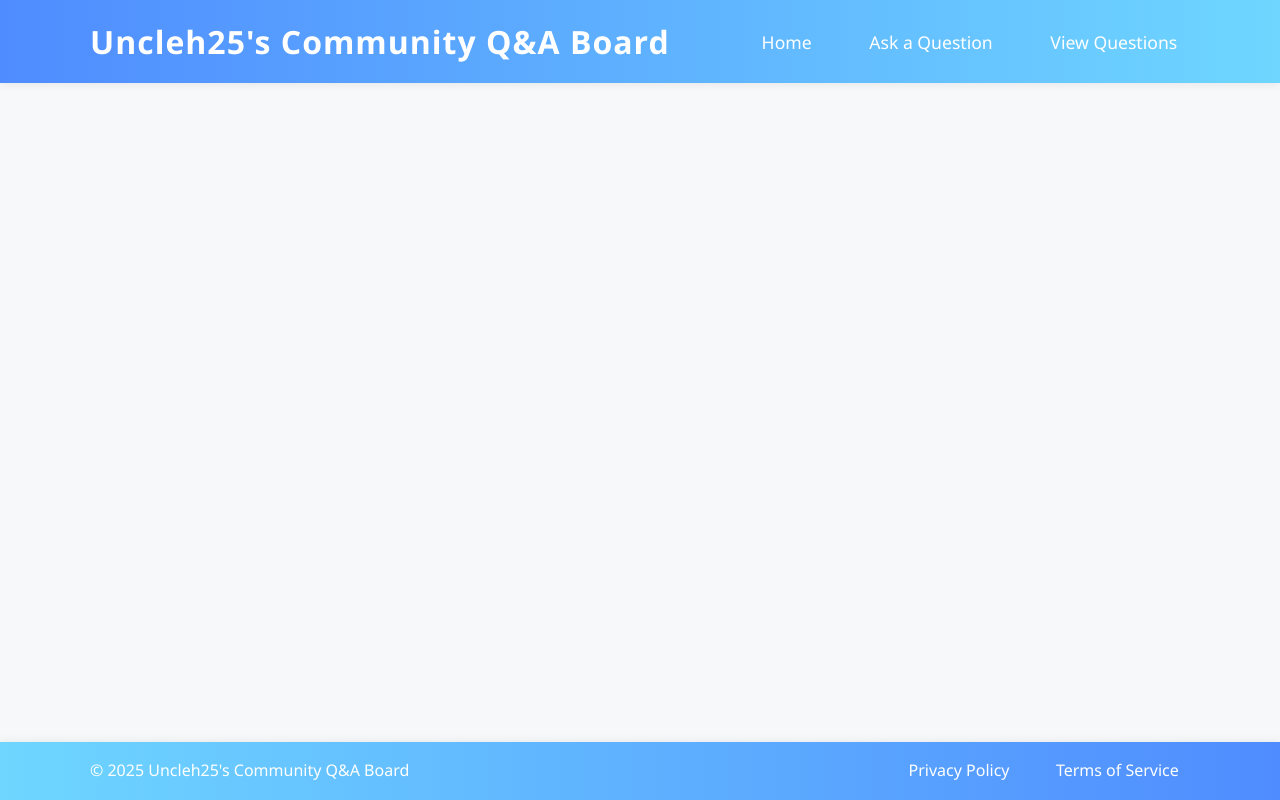
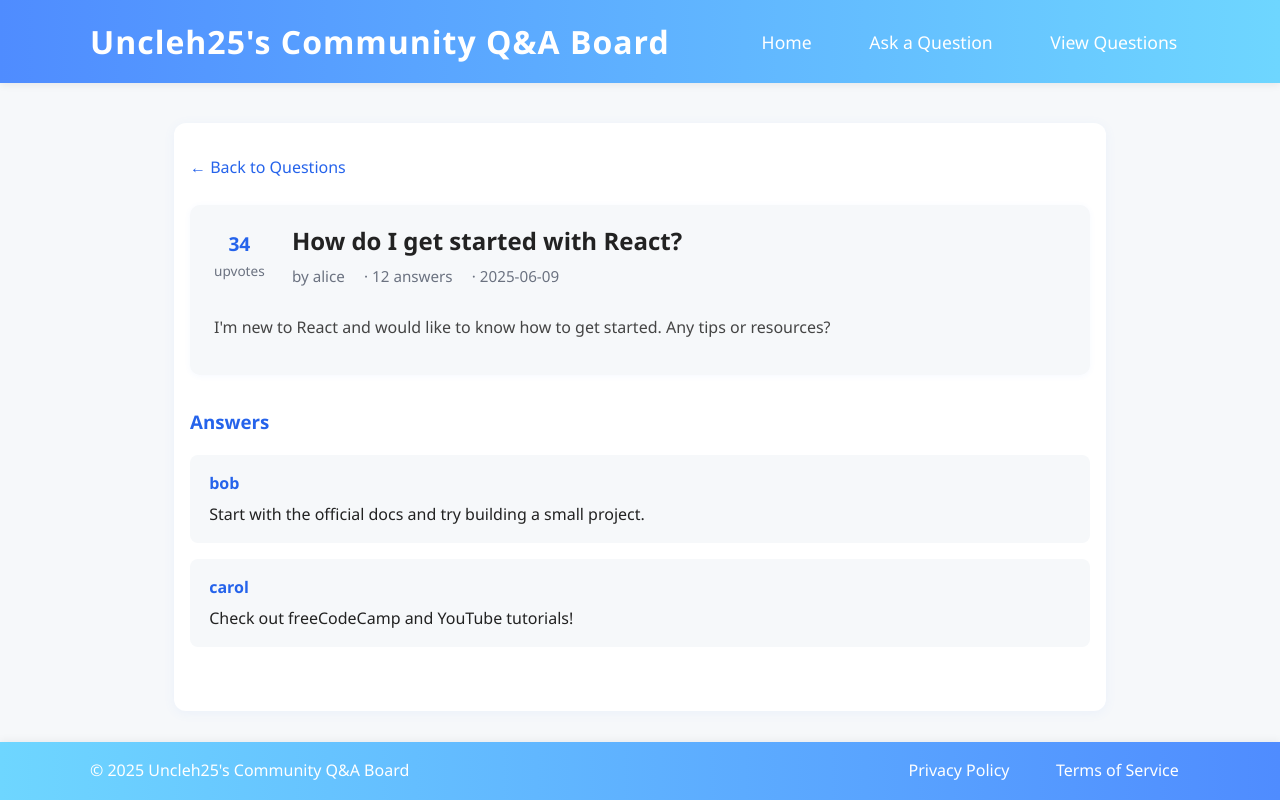
Before and after one commit to UncleH25/Community-Q-A-Board, a React (Vite) app in the folder frontend/: page /questions/1 in a window 1280 px wide. Built offline with nearby package versions, Linux system fonts and the light colour scheme.

Commit message:
Expanded upon the view questions page by adding a new page called QuestionDetail.jsx, with styling, that expands upon the question by showing body text, then as well as at the bottom answers given by users.

```diff
--- a/frontend/src/components/App.jsx
+++ b/frontend/src/components/App.jsx
@@ -3,6 +3,7 @@ import Header from './Header';
 import Footer from './Footer';
 import Home from '../pages/Home';
 import QuestionList from '../pages/QuestionList';
+import QuestionDetail from '../pages/QuestionDetail'; // Add this import
 
 function App() {
     return (
@@ -11,6 +12,7 @@ function App() {
             <Routes>
                 <Route path="/" element={<Home />} />
                 <Route path="/questions" element={<QuestionList />} />
+                <Route path="/questions/:id" element={<QuestionDetail />} /> {/* New route */}
             </Routes>
             <Footer />
         </Router>
--- /dev/null
+++ b/frontend/src/pages/QuestionDetail.jsx
@@ -0,0 +1,101 @@
+import React from "react";
+import { useParams, Link } from "react-router-dom";
+import "../styles/questionList.css";
+
+const questions = [
+  {
+    id: 1,
+    title: "How do I get started with React?",
+    author: "alice",
+    upvotes: 34,
+    answers: 12,
+    date: "2025-06-09",
+    body: "I'm new to React and would like to know how to get started. Any tips or resources?",
+    answersList: [
+      { id: 1, author: "bob", text: "Start with the official docs and try building a small project." },
+      { id: 2, author: "carol", text: "Check out freeCodeCamp and YouTube tutorials!" }
+    ]
+  },
+  {
+    id: 2,
+    title: "What are the best resources for learning JavaScript?",
+    author: "bob",
+    upvotes: 21,
+    answers: 8,
+    date: "2025-06-08",
+    body: "Looking for the best online resources to learn JavaScript from scratch.",
+    answersList: [
+      { id: 1, author: "alice", text: "MDN Web Docs is the best place to start." }
+    ]
+  },
+  {
+    id: 3,
+    title: "How can I improve my CSS skills?",
+    author: "carol",
+    upvotes: 15,
+    answers: 5,
+    date: "2025-06-07",
+    body: "I want to get better at CSS. Any advice or resources?",
+    answersList: [
+      { id: 1, author: "bob", text: "Try CSSBattle and Frontend Mentor for practice." }
+    ]
+  },
+];
+
+const QuestionDetail = () => {
+  const { id } = useParams();
+  const question = questions.find(q => q.id === Number(id));
+
+  if (!question) {
+    return (
+      <main className="question-list-layout">
+        <h2>Question not found</h2>
+        <Link to="/questions">Back to Questions</Link>
+      </main>
+    );
+  }
+
+  return (
+    <main className="question-list-layout">
+      <Link to="/questions" style={{ color: "#2563eb", textDecoration: "none", fontWeight: 500 }}>&larr; Back to Questions</Link>
+      <div className="question-list-card" style={{ marginTop: "1.5rem", flexDirection: "column", gap: "0.7rem" }}>
+        <div style={{ display: "flex", alignItems: "center", gap: "1.2rem" }}>
+          <div className="question-list-votes">
+            <span className="question-list-upvotes">{question.upvotes}</span>
+            <span className="question-list-votes-label">upvotes</span>
+          </div>
+          <div>
+            <h2 style={{ margin: 0 }}>{question.title}</h2>
+            <div className="question-list-meta">
+              <span>by {question.author}</span>
+              <span>· {question.answers} answers</span>
+              <span>· {question.date}</span>
+            </div>
+          </div>
+        </div>
+        <div style={{ margin: "1rem 0", color: "#444" }}>{question.body}</div>
+      </div>
+      <div style={{ marginTop: "2rem" }}>
+        <h3 style={{ color: "#2563eb" }}>Answers</h3>
+        <ul style={{ listStyle: "none", padding: 0, margin: 0, display: "flex", flexDirection: "column", gap: "1rem" }}>
+          {question.answersList && question.answersList.length > 0 ? (
+            question.answersList.map(ans => (
+              <li key={ans.id} style={{
+                background: "#f6f8fa",
+                borderRadius: "8px",
+                padding: "1rem 1.2rem"
+              }}>
+                <div style={{ fontWeight: 600, color: "#2563eb" }}>{ans.author}</div>
+                <div style={{ marginTop: "0.3rem" }}>{ans.text}</div>
+              </li>
+            ))
+          ) : (
+            <li>No answers yet. Be the first to answer!</li>
+          )}
+        </ul>
+      </div>
+    </main>
+  );
+};
+
+export default QuestionDetail;
--- a/frontend/src/pages/QuestionList.jsx
+++ b/frontend/src/pages/QuestionList.jsx
@@ -1,4 +1,5 @@
 import React from "react";
+import { Link } from "react-router-dom";
 import "../styles/questionList.css";
 
 const questions = [
@@ -39,9 +40,9 @@ const QuestionList = () => (
             <span className="question-list-votes-label">upvotes</span>
           </div>
           <div className="question-list-main">
-            <a href={`/questions/${q.id}`} className="question-list-link">
+            <Link to={`/questions/${q.id}`} className="question-list-link">
               {q.title}
-            </a>
+            </Link>
             <div className="question-list-meta">
               <span>by {q.author}</span>
               <span>· {q.answers} answers</span>
```
Also changed, not shown: frontend/src/styles/questionDetail.css (added).
